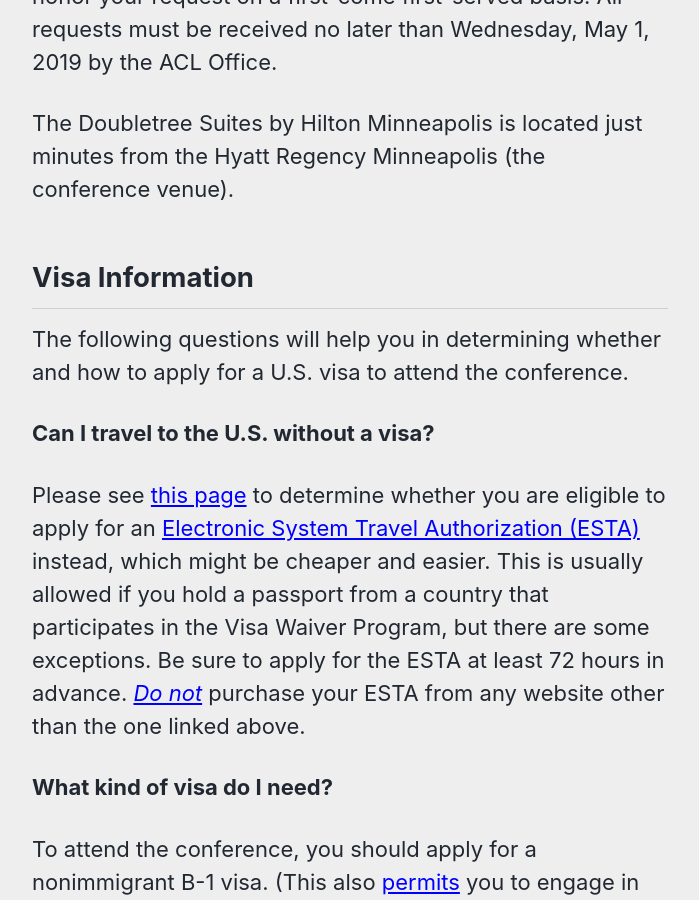
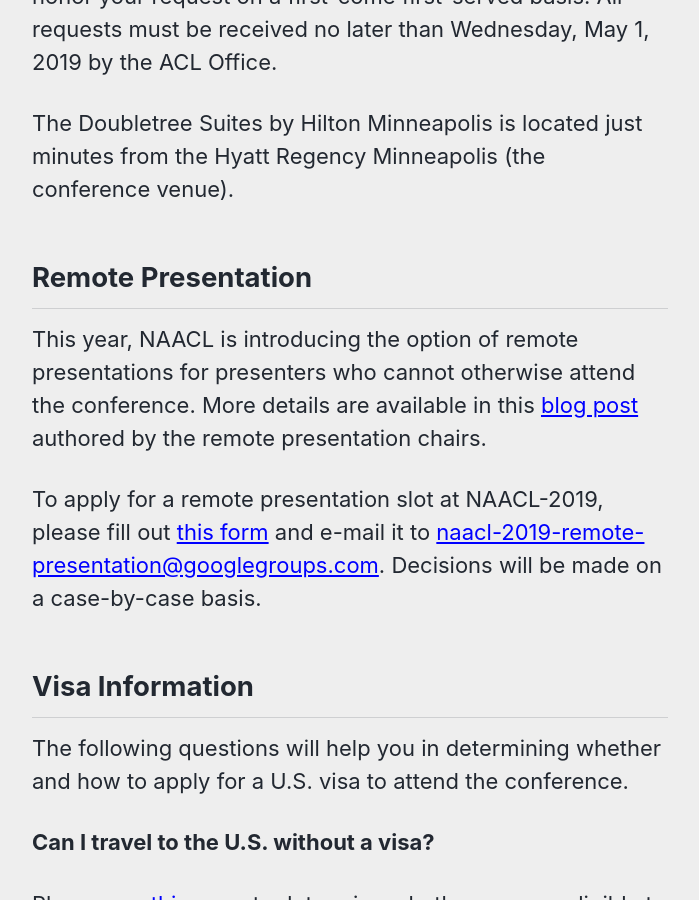
Before and after one commit to naacl-org/naacl-2021-website, a Jekyll site: the page built from _pages/participants.md, in a window 1280 px wide and 900 px high, scrolled down 4924 px. Shown: the whole window, without its empty margins (290-989 px from the left). Built offline with Jekyll 4.4.1, drawn with Linux system fonts in a browser that asks for light colours; nearby versions of some CDN libraries.

Commit message:
Add remote presentation blurb and form.

```diff
--- a/_pages/participants.md
+++ b/_pages/participants.md
@@ -65,6 +65,12 @@
 
 The Doubletree Suites by Hilton Minneapolis is located just minutes from the Hyatt Regency Minneapolis (the conference venue).
 
+## Remote Presentation
+
+This year, NAACL is introducing the option of remote presentations for presenters who cannot otherwise attend the conference. More details are available in this [blog post](/blog/remote-presentations/) authored by the remote presentation chairs.
+
+To apply for a remote presentation slot at NAACL-2019, please fill out [this form](/downloads/telepresence_form.docx) and e-mail it to [naacl-2019-remote-presentation@googlegroups.com](mailto:naacl-2019-remote-presentation@googlegroups.com). Decisions will be made on a case-by-case basis.
+
 ## Visa Information
 
 The following questions will help you in determining whether and how to apply for a U.S. visa to attend the conference.
```
Also changed, not shown: _pages/home.md (+3 -0 lines), 1 other file.
